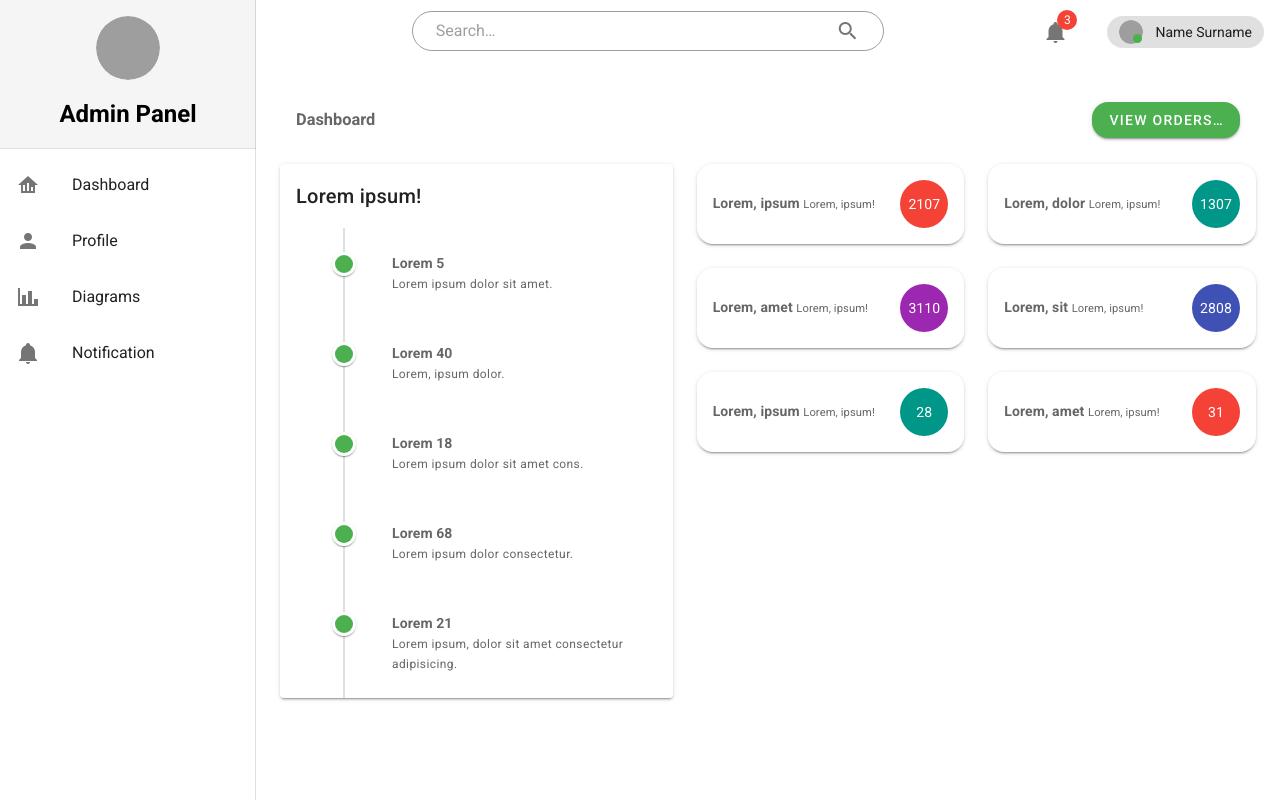
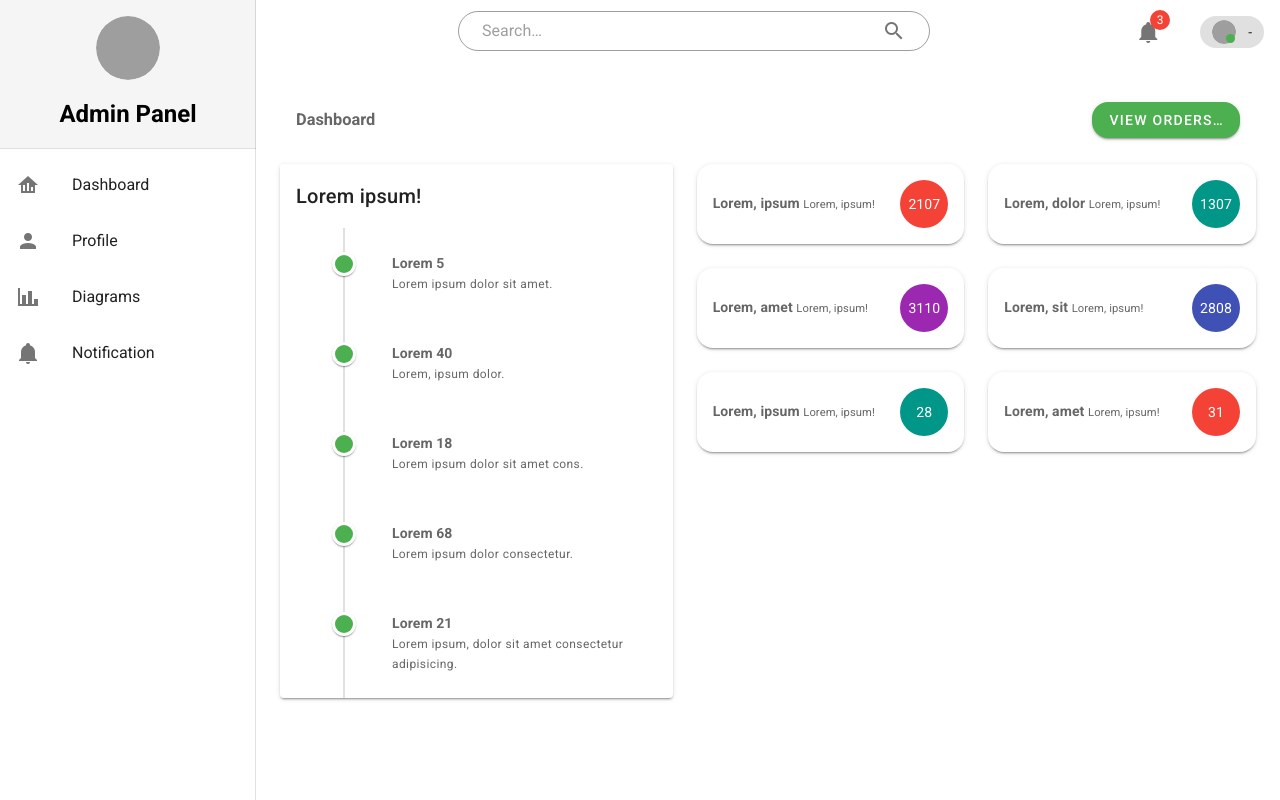
Before and after one commit to Natallia2107/admin-dashboard, a Vue app: page / in a window 1280 px wide. Built offline with nearby package versions, Linux system fonts and the light colour scheme; grey boxes are pictures that could not be loaded.

Commit message:
added vuex

```diff
--- a/package.json
+++ b/package.json
@@ -14,7 +14,8 @@
 		"http-server": "^14.1.1",
 		"vue": "^2.6.14",
 		"vue-router": "^3.5.1",
-		"vuetify": "^2.6.0"
+		"vuetify": "^2.6.0",
+		"vuex": "^4.0.2"
 	},
 	"devDependencies": {
 		"@babel/core": "^7.12.16",
--- a/src/App.vue
+++ b/src/App.vue
@@ -1,5 +1,5 @@
 <template>
-		<router-view> </router-view>
+	<router-view> </router-view>
 </template>
 
 <script>
--- a/src/components/Header.vue
+++ b/src/components/Header.vue
@@ -41,7 +41,7 @@
 								<v-img src="https://cdn.pixabay.com/photo/2015/10/05/22/37/blank-profile-picture-973460__340.png" />
 							</v-avatar>
 						</v-badge>
-						<span class="ml-3">Name Surname</span>
+						<span class="ml-3">{{ login }}</span>
 					</v-chip>
 				</span>
 			</template>
@@ -51,7 +51,7 @@
 						<img src="https://cdn.pixabay.com/photo/2015/10/05/22/37/blank-profile-picture-973460__340.png" />
 					</v-list-item-avatar>
 					<v-list-item-content>
-						<v-list-item-title>Name Surname</v-list-item-title>
+						<v-list-item-title>{{ login }}</v-list-item-title>
 						<v-list-item-subtitle>Logged In</v-list-item-subtitle>
 					</v-list-item-content>
 				</v-list-item>
@@ -78,13 +78,13 @@
 					</v-list-item-icon>
 					<v-list-item-title> Logout </v-list-item-title>
 				</v-list-item>
-
 			</v-list>
 		</v-menu>
 	</v-app-bar>
 </template>
 
 <script>
+import store from './../store'
 export default {
 	// eslint-disable-next-line vue/multi-word-component-names
 	name: 'Header',
@@ -119,6 +119,11 @@ export default {
 			],
 		}
 	},
+	computed: {
+		login() {
+			return store.state.login
+		},
+	},
 }
 </script>
 
--- a/src/main.js
+++ b/src/main.js
@@ -1,12 +1,17 @@
 import Vue from 'vue'
+import Vuex from 'vuex'
 import App from './App.vue'
 import vuetify from './plugins/vuetify'
 import router from './router'
+import store from './store'
 
 Vue.config.productionTip = false
+
+Vue.use(Vuex)
 
 new Vue({
 	vuetify,
 	router,
+	store,
 	render: h => h(App),
 }).$mount('#app')
--- /dev/null
+++ b/src/store.js
@@ -0,0 +1,15 @@
+import Vue from 'vue'
+import Vuex from 'vuex'
+
+Vue.use(Vuex)
+
+export default new Vuex.Store({
+	state: {
+		login: '-',
+	},
+	mutations: {
+		setLogin(state, login) {
+			state.login = login
+		},
+	},
+})
--- a/src/templates/LoginTemplate.vue
+++ b/src/templates/LoginTemplate.vue
@@ -29,6 +29,7 @@
 												name="username_login"
 												prepend-icon="mdi-account"
 												type="text"
+												@input="setLogin($event)"
 											></v-text-field>
 											<v-text-field
 												id="password_login"
@@ -56,6 +57,7 @@
 												name="username"
 												prepend-icon="mdi-account"
 												type="text"
+												@input="setLogin($event)"
 											></v-text-field>
 											<v-text-field
 												id="name"
@@ -102,6 +104,7 @@
 </template>
 
 <script>
+import store from './../store'
 export default {
 	// eslint-disable-next-line vue/multi-word-component-names
 	name: 'Login',
@@ -110,6 +113,16 @@ export default {
 			tab: null,
 			text: 'Lorem ipsum dolor sit amet, consectetur adipiscing elit, sed do eiusmod tempor incididunt ut labore et dolore magna aliqua. Ut enim ad minim veniam, quis nostrud exercitation ullamco laboris nisi ut aliquip ex ea commodo consequat.',
 		}
+	},
+	methods: {
+		setLogin(login) {
+			store.commit('setLogin', login)
+		},
+	},
+	computed: {
+		login() {
+			return store.state.login
+		},
 	},
 }
 </script>
--- a/src/views/Profile.vue
+++ b/src/views/Profile.vue
@@ -73,7 +73,7 @@
 					</v-sheet>
 
 					<v-card-text class="text-center">
-						<h4 class="display-2 font-weight-light mb-3 black--text">Name Surname</h4>
+						<h4 class="display-2 font-weight-light mb-3 black--text">{{ login }}</h4>
 
 						<p class="font-weight-light grey--text">
 							Lorem ipsum dolor sit, amet consectetur adipisicing elit. Necessitatibus, mollitia tenetur! Atque enim
@@ -87,9 +87,15 @@
 </template>
 
 <script>
+	import store from './../store'
 export default {
 	// eslint-disable-next-line vue/multi-word-component-names
 	name: 'Profile',
+	computed: {
+		login() {
+			return store.state.login
+		},
+	},
 }
 </script>
 
```
Also changed, not shown: 1 other file (tests, documents, lock files or other folders).
